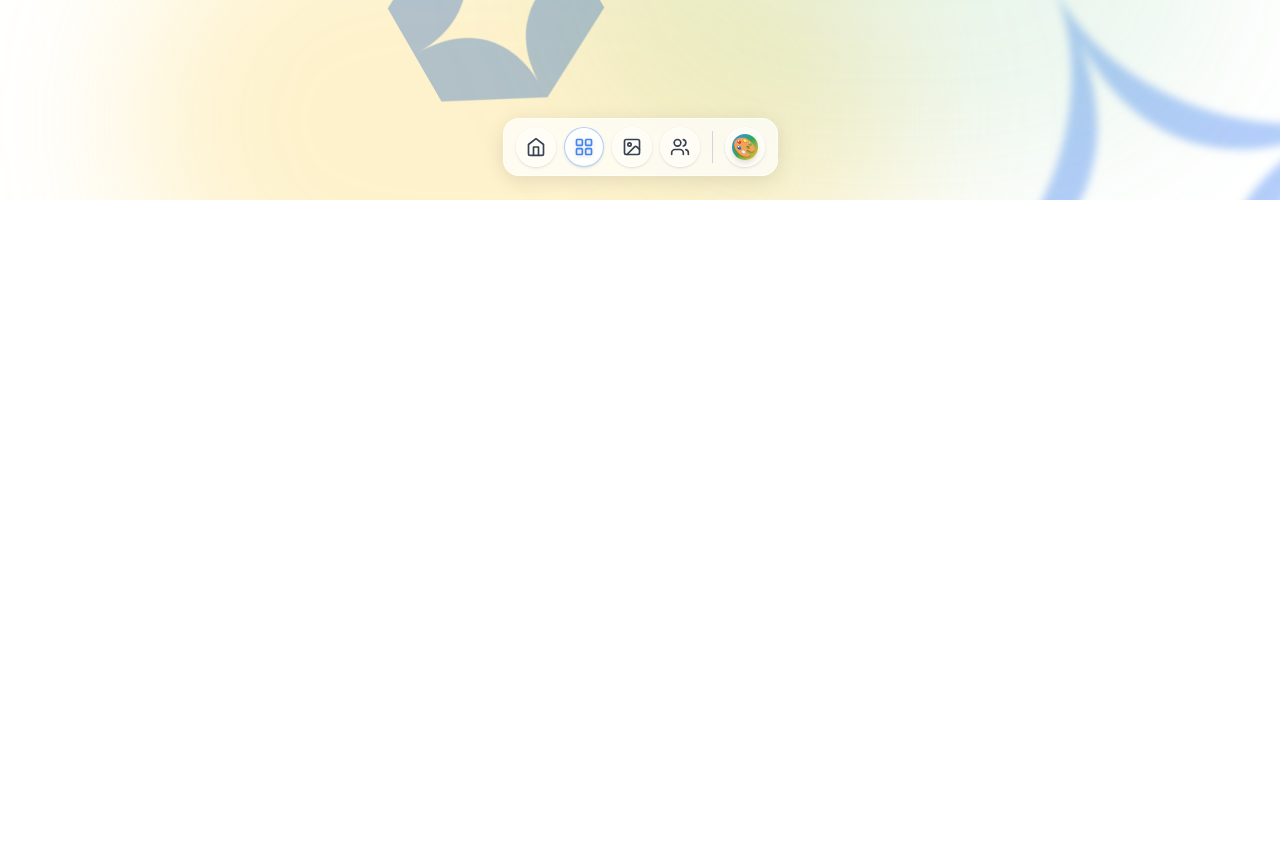
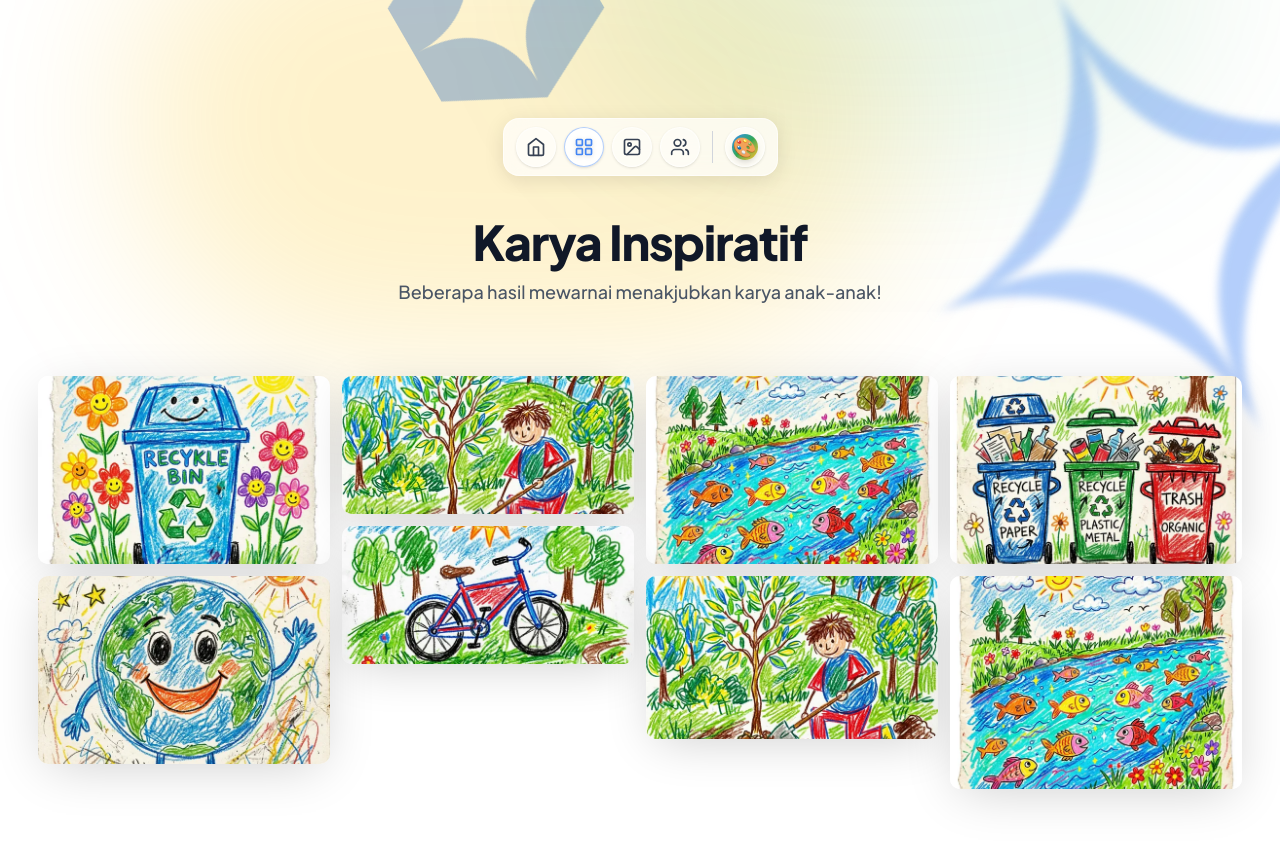
Before and after one commit to iqbalgsr46/Web-Proker-KKN-UBP-2026, a Next.js app: page /kategori in a window 1280 px wide. Shown: the part 600-1446 px from the top of the page. Before the commit the page ends 800 px from the top, so only its background shows below. Built offline with nearby package versions, Linux system fonts and the light colour scheme.

Commit message:
feat(kategori): add Masonry gallery section to category selection page

```diff
--- a/src/app/kategori/page.tsx
+++ b/src/app/kategori/page.tsx
@@ -3,6 +3,7 @@ import { GlassCard } from "@/components/ui/GlassCard";
 import { AbstractBlob } from "@/components/ui/AbstractBlob";
 import { PillButton } from "@/components/ui/PillButton";
 import CardSwap, { Card } from "@/components/ui/CardSwap";
+import Masonry from "@/components/ui/Masonry";
 
 const categories = [
   {
@@ -51,10 +52,10 @@ const categories = [
 
 export default function KategoriPage() {
   return (
-    <main className="h-[100dvh] bg-transparent relative flex flex-col items-center justify-center overflow-hidden">
+    <main className="min-h-[100dvh] bg-transparent relative flex flex-col items-center justify-start overflow-x-hidden w-full">
 
       {/* Latar Belakang Warna-Warni ala Tailwind CSS (Mesh Gradient) */}
-      <div className="absolute inset-0 -z-10 pointer-events-none bg-white">
+      <div className="fixed inset-0 -z-10 pointer-events-none bg-white">
 
         {/* 7 Abstract Blobs Scattered in Background */}
         <AbstractBlob type="gemini-spark" color="blue" className="absolute top-[5%] left-[-5%] w-64 md:w-96 h-64 md:h-96 opacity-50 rotate-12 pointer-events-none transform-gpu" />
@@ -178,6 +179,28 @@ export default function KategoriPage() {
           </div>
         </div>
       </div>
+
+      {/* MASONRY GALLERY SECTION */}
+      <div className="w-full max-w-[90rem] mx-auto px-4 sm:px-8 py-12 md:py-24 relative z-10">
+        <div className="text-center mb-12 sm:mb-16">
+          <h2 className="text-3xl sm:text-4xl md:text-5xl font-black text-gray-900 tracking-tight">Karya Inspiratif</h2>
+          <p className="text-gray-600 mt-3 font-medium text-lg">Beberapa hasil mewarnai menakjubkan karya anak-anak!</p>
+        </div>
+
+        <Masonry
+          items={[
+            { id: "1", img: "/images/coloring_recycle_bin.png", url: "#", height: 400 },
+            { id: "2", img: "/images/coloring_plant_tree.png", url: "#", height: 300 },
+            { id: "3", img: "/images/coloring_clean_river.png", url: "#", height: 400 },
+            { id: "4", img: "/images/coloring_sorting_trash.png", url: "#", height: 400 },
+            { id: "5", img: "/images/coloring_bicycle_park.png", url: "#", height: 300 },
+            { id: "6", img: "/images/coloring_happy_earth.png", url: "#", height: 400 },
+            { id: "7", img: "/images/coloring_plant_tree.png", url: "#", height: 350 },
+            { id: "8", img: "/images/coloring_clean_river.png", url: "#", height: 450 },
+          ]}
+          colorShiftOnHover={true}
+        />
+      </div>
     </main>
   );
 }
```
